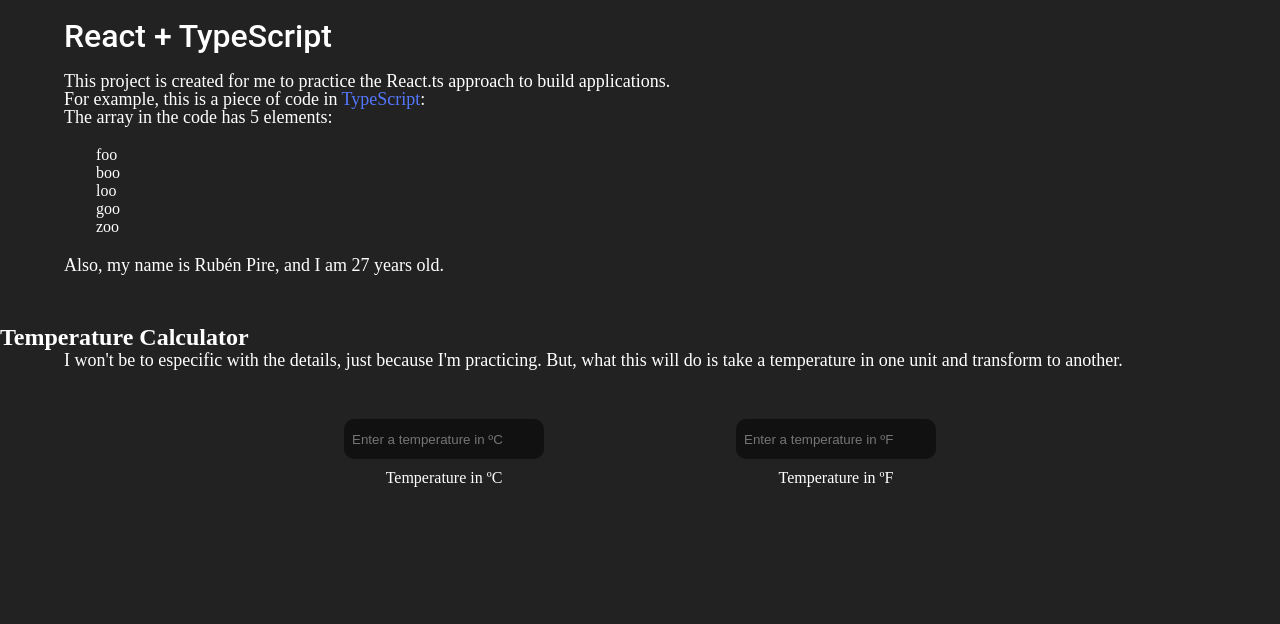
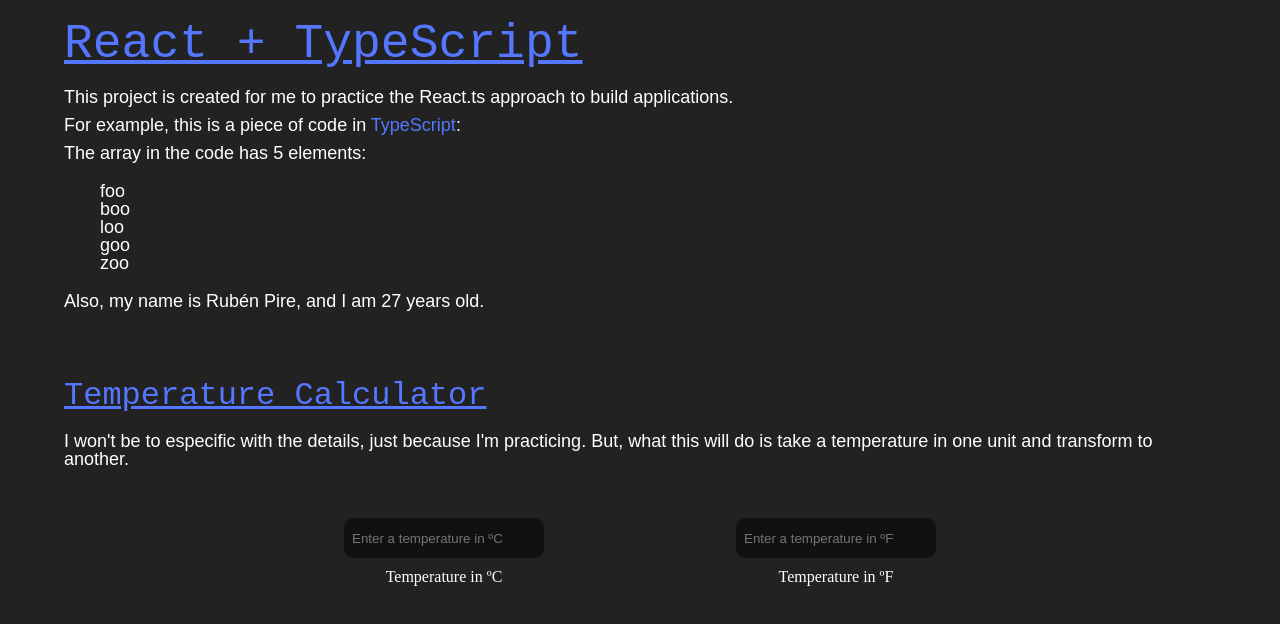
Before and after one commit to rpire/react-typescript, a React (Create React App) app: page / in a window 1280 px wide. Shown: the top 624 px of the page. Built offline with nearby package versions, Linux system fonts and the light colour scheme.

Commit message:
Add new styling rules for to the page

```diff
--- a/src/App.scss
+++ b/src/App.scss
@@ -1,20 +1,42 @@
-@import "./assets/colors.scss", "./assets/mixins.scss";
+@use "." as *;
+
+@include normalize;
+
+body {
+  background-color: $primary-bg;
+  color: $primary-txt;
+}
 
 h1,
+h2,
 p {
   margin: 0 5%;
 }
 
-h1 {
-  @include text("roboto", 32px, 500, 32px);
-
+h1,
+h2 {
+  text-decoration: underline;
+  color: $accent;
   margin-top: 20px;
   margin-bottom: 20px;
 }
 
+h1 {
+  @include text (monospace, 48px, 500, 48px);
+}
+
+h2 {
+  @include text(monospace, 32px, 500, 32px);
+}
+
 p,
-span {
-  @include text("monoscape", 18px, 300, 18px);
+span,
+ol {
+  @include text(sans-serif, 18px, 300, 18px);
+}
+
+p {
+  margin-top: 10px;
 }
 
 span {
--- a/src/index.scss
+++ b/src/index.scss
@@ -1,8 +1,2 @@
-@import "./assets/colors.scss", "./assets/mixins.scss";
-
-@include normalize;
-
-body {
-  background-color: $primary-bg;
-  color: $primary-txt;
-}
+@forward "./assets/colors.scss";
+@forward "./assets/mixins.scss";
```
